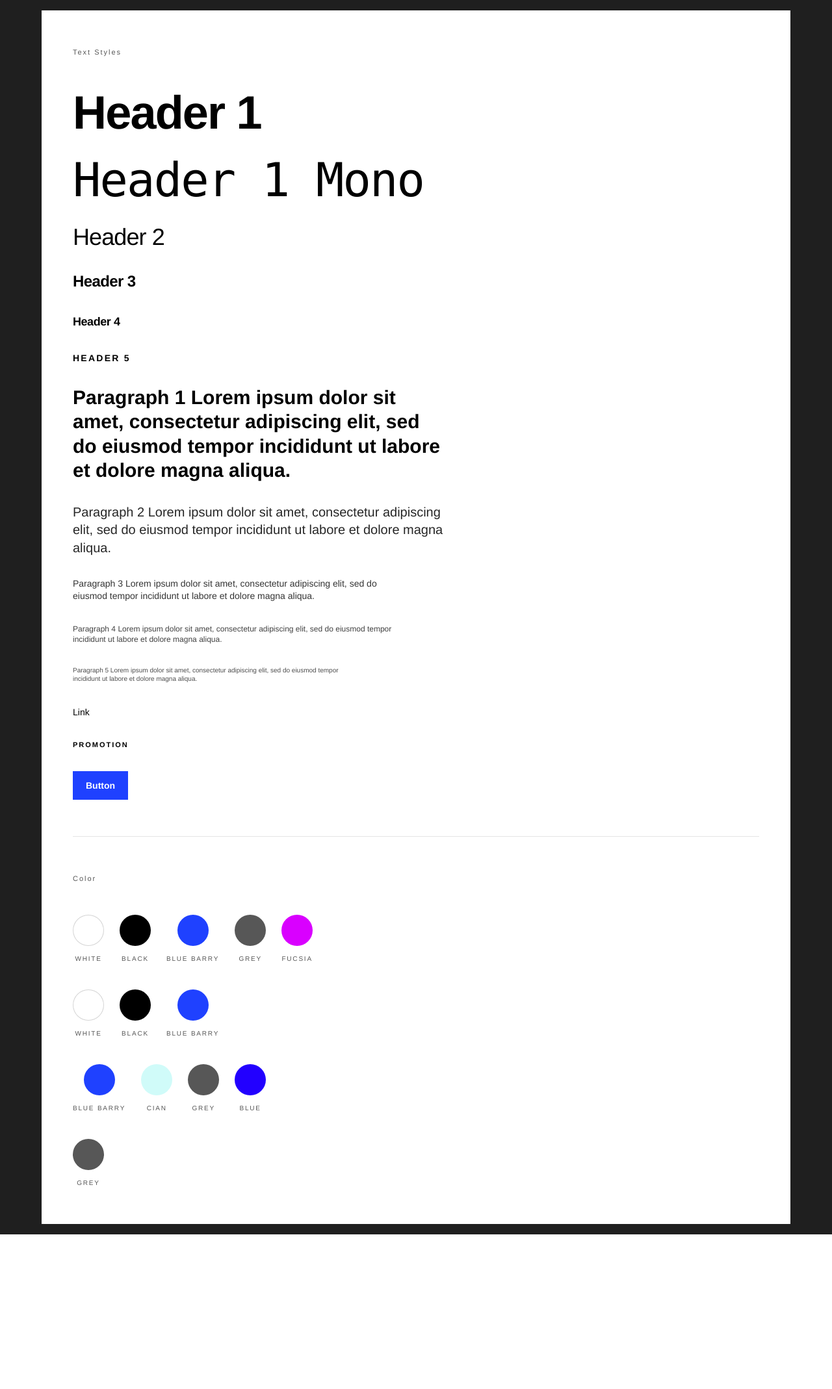
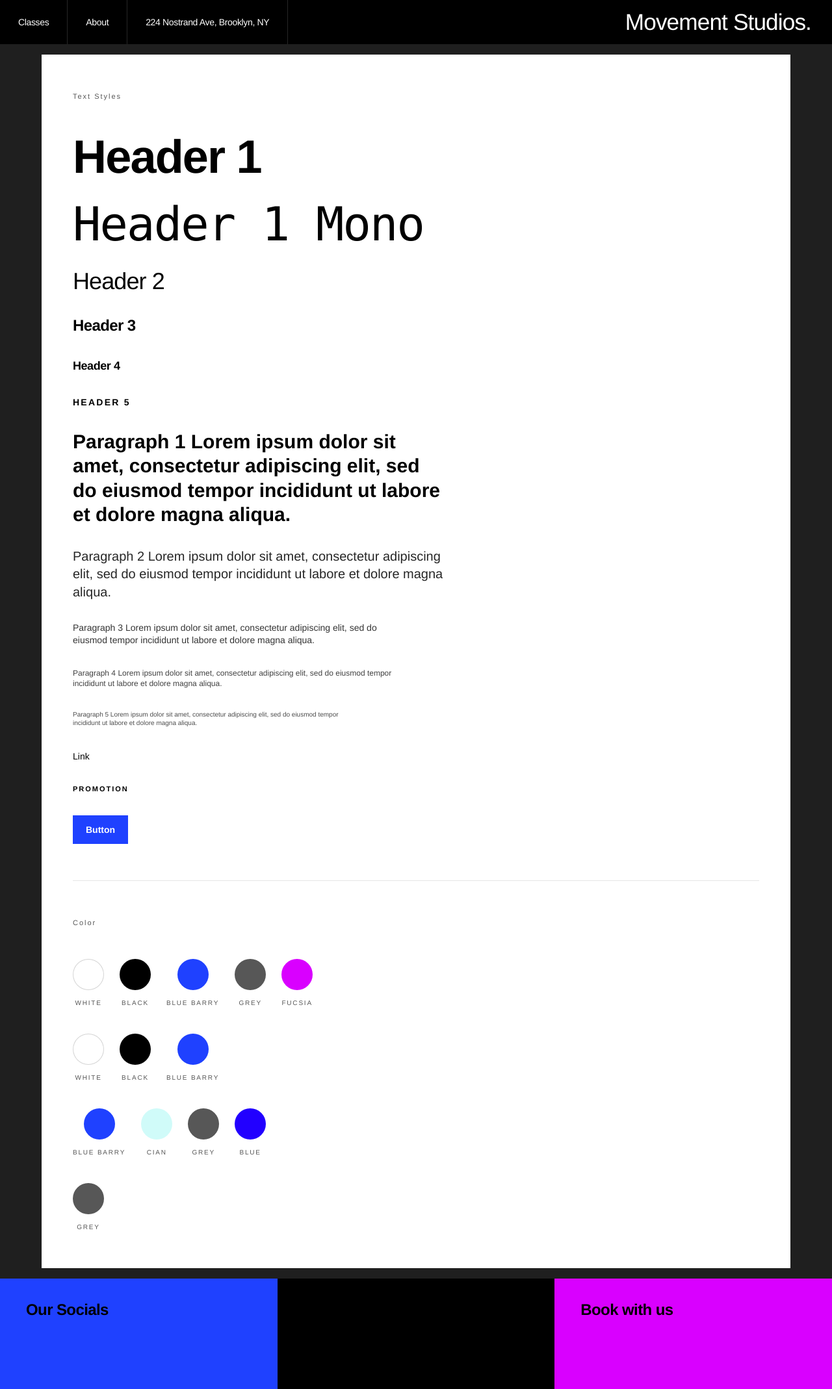
Before and after one commit to SabriBere/movement-studios, a Next.js app: page / in a window 1280 px wide. Shown: the whole page at 65% size. Before the commit the page ends 1900 px from the top, so only its background shows below. Built offline with nearby package versions, Linux system fonts and the light colour scheme.

Commit message:
responsive navbar and footer

```diff
--- a/src/app/layout.tsx
+++ b/src/app/layout.tsx
@@ -1,8 +1,10 @@
 import type { Metadata } from "next";
 import "./globals.css";
+import Navbar from "@/components/Navbar/Navbar";
+import Footer from "@/components/Footer/Footer";
 
 export const metadata: Metadata = {
-    title: "Challenge Front",
+    title: "Landing Frontend",
 };
 
 export default function RootLayout({
@@ -12,7 +14,9 @@ export default function RootLayout({
 }>) {
     return (
         <html lang="en">
+            <Navbar />
             <body>{children}</body>
+            <Footer />
         </html>
     );
 }
--- /dev/null
+++ b/src/components/Footer/Footer.tsx
@@ -0,0 +1,42 @@
+type FooterProps = {
+    className?: string;
+};
+
+const footerItems = [
+    {
+        label: "Our Socials",
+        href: "#socials",
+        className: "bg-blue-barry text-white",
+    },
+    {
+        label: "Email us",
+        href: "mailto:hello@movementstudios.com",
+        className: "bg-black text-white",
+    },
+    {
+        label: "Book with us",
+        href: "#booking",
+        className: "bg-fucsia text-black",
+    },
+];
+
+export default function Footer({ className = "" }: FooterProps) {
+    return (
+        <footer
+            className={`w-full overflow-hidden ${className}`.trim()}
+            aria-label="Footer"
+        >
+            <div className="grid grid-cols-1 sm:grid-cols-3">
+                {footerItems.map((item) => (
+                    <a
+                        key={item.label}
+                        href={item.href}
+                        className={`flex min-h-40 items-start px-7 py-7 text-2xl font-bold tracking-tight transition hover:brightness-95 sm:min-h-[170px] sm:px-7 sm:py-8 md:min-h-[190px] md:px-9 lg:min-h-[170px] lg:px-10 ${item.className}`}
+                    >
+                        {item.label}
+                    </a>
+                ))}
+            </div>
+        </footer>
+    );
+}
--- a/src/components/Navbar/Navbar.tsx
+++ b/src/components/Navbar/Navbar.tsx
@@ -1,8 +1,91 @@
-import React from "react";
+"use client";
 
-//llamar a dropdown
-const Navbar = () => {
-    return <div>Navbar</div>;
+import Link from "next/link";
+import { useState } from "react";
+
+type NavbarProps = {
+    className?: string;
 };
 
-export default Navbar;
+const desktopNavItems = [
+    { label: "Classes", href: "#classes" },
+    { label: "About", href: "#about" },
+    { label: "224 Nostrand Ave, Brooklyn, NY", href: "#location" },
+];
+
+const mobileNavItems = [
+    { label: "Classes", href: "#classes", className: "bg-cian text-black" },
+    { label: "About us", href: "#about", className: "bg-cian text-black" },
+    { label: "Book with us", href: "#booking", className: "bg-fucsia text-white" },
+];
+
+export default function Navbar({ className = "" }: NavbarProps) {
+    const [isOpen, setIsOpen] = useState(false);
+
+    return (
+        <nav
+            className={`w-full text-white ${className}`.trim()}
+            aria-label="Primary"
+        >
+            <div className="sm:hidden">
+                <div className="grid h-10 grid-cols-[2.5rem_1fr] overflow-hidden bg-black">
+                    <button
+                        type="button"
+                        className="flex items-center justify-center border-r border-white/15 text-white"
+                        aria-label="Toggle navigation menu"
+                        aria-expanded={isOpen}
+                        onClick={() => setIsOpen((current) => !current)}
+                    >
+                        <span className="flex w-4 flex-col gap-1">
+                            <span className="h-px bg-white" />
+                            <span className="h-px bg-white" />
+                            <span className="h-px bg-white" />
+                        </span>
+                    </button>
+                    <Link
+                        href="/"
+                        className="flex items-center justify-center px-4 text-lg font-light tracking-tight"
+                    >
+                        Movement Studios.
+                    </Link>
+                </div>
+
+                {isOpen ? (
+                    <div className="border border-black/10 border-t-0">
+                        {mobileNavItems.map((item) => (
+                            <a
+                                key={item.label}
+                                href={item.href}
+                                className={`block border-b border-black/20 px-4 py-4 text-lg font-semibold last:border-b-0 ${item.className}`}
+                                onClick={() => setIsOpen(false)}
+                            >
+                                {item.label}
+                            </a>
+                        ))}
+                    </div>
+                ) : null}
+            </div>
+
+            <div className="hidden h-14 w-full items-stretch overflow-hidden bg-black sm:flex lg:h-[68px]">
+                <div className="flex min-w-0 flex-1 items-stretch">
+                    {desktopNavItems.map((item) => (
+                        <a
+                            key={item.label}
+                            href={item.href}
+                            className="flex items-center border-r border-white/15 px-4 text-xs font-light tracking-tight text-white transition hover:bg-white hover:text-black md:px-6 md:text-sm lg:px-7"
+                        >
+                            {item.label}
+                        </a>
+                    ))}
+                </div>
+
+                <Link
+                    href="/"
+                    className="flex shrink-0 items-center px-5 text-2xl font-light tracking-tight text-white transition hover:bg-white hover:text-black md:px-7 md:text-3xl lg:px-8 lg:text-[2.2rem]"
+                >
+                    Movement Studios.
+                </Link>
+            </div>
+        </nav>
+    );
+}
```
Also changed, not shown: 1 other file (tests, documents, lock files or other folders).
